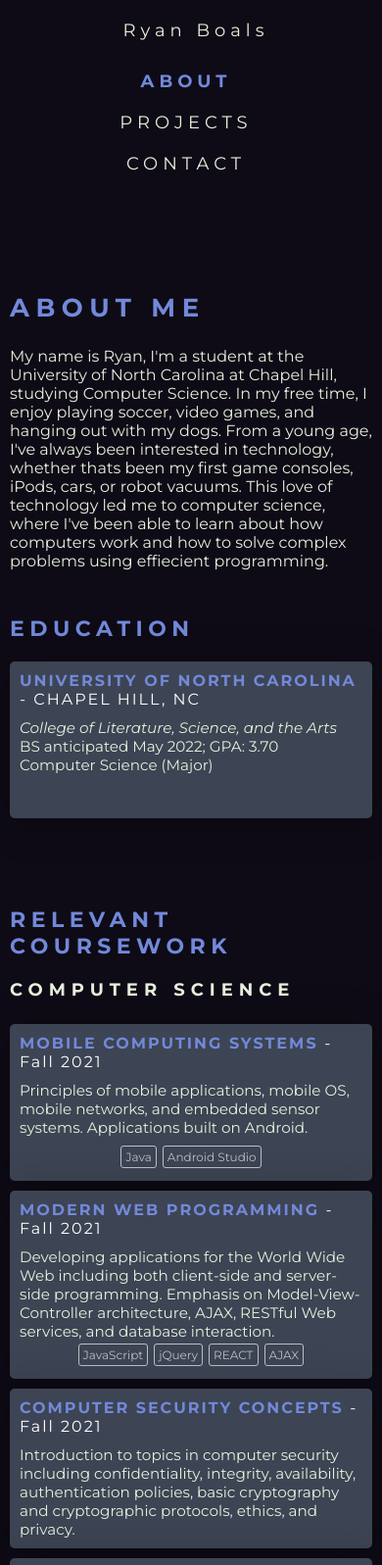
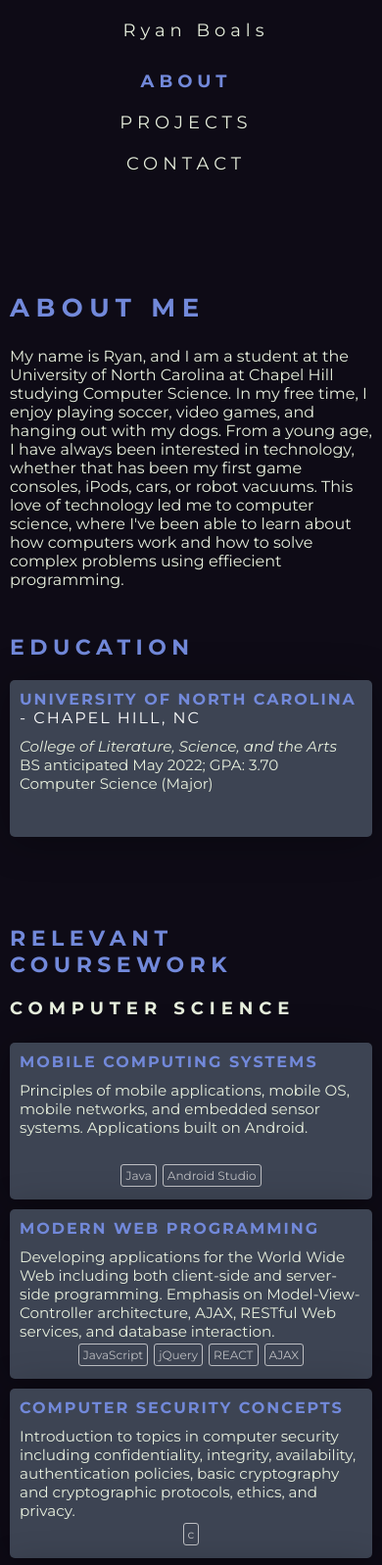
Before and after one commit to ryanb4/ryanb4.github.io, a plain HTML site: page about.html in a window 390 px wide. Shown: the top 1597 px of the page at 98% size. Drawn offline with Linux system fonts and the light colour scheme.

Commit message:
Updated descriptions

```diff
--- a/about.html
+++ b/about.html
@@ -44,9 +44,9 @@
 
                 <div class="about-header-container">
                     <h2 class="about-header">ABOUT ME</h2>
-                    <p> My name is Ryan, I'm a student at the University of North Carolina at Chapel Hill, studying Computer Science.
-                        In my free time, I enjoy playing soccer, video games, and hanging out with my dogs. From a young age, I've always
-                        been interested in technology, whether thats been my first game consoles, iPods, cars, or robot vacuums. This love
+                    <p> My name is Ryan, and I am a student at the University of North Carolina at Chapel Hill studying Computer Science.
+                        In my free time, I enjoy playing soccer, video games, and hanging out with my dogs. From a young age, I have always
+                        been interested in technology, whether that has been my first game consoles, iPods, cars, or robot vacuums. This love
                         of technology led me to computer science, where I've been able to learn about how computers work and how to solve
                         complex problems using effiecient programming.
                     </p>
@@ -75,7 +75,7 @@
                     <div class="comp-container">
                         <div class="course-card">
                             <div class="course-card-header-container">
-                                <h5 class="course-card-header">MOBILE COMPUTING SYSTEMS <span style="color: white; font-weight: normal;"> - Fall 2021 </span></h5>
+                                <h5 class="course-card-header">MOBILE COMPUTING SYSTEMS</h5>
                                 <p class="course-card-text">
                                     Principles of mobile applications, mobile OS, mobile networks, and embedded sensor systems. Applications built on Android.
                                 </p>
@@ -88,7 +88,7 @@
 
                         <div class="course-card">
                             <div class="course-card-header-container">
-                                <h5 class="course-card-header">MODERN WEB PROGRAMMING <span style="color: white; font-weight: normal;"> - Fall 2021 </span></h5>
+                                <h5 class="course-card-header">MODERN WEB PROGRAMMING</h5>
                                 <p class="course-card-text">
                                     Developing applications for the World Wide Web including both client-side and server-side programming. Emphasis on Model-View-Controller architecture, AJAX, RESTful Web services, and database interaction.
                                 </p>
@@ -103,11 +103,14 @@
 
                         <div class="course-card">
                             <div class="course-card-header-container">
-                                <h5 class="course-card-header">COMPUTER SECURITY CONCEPTS <span style="color: white; font-weight: normal;"> - Fall 2021 </span></h5>
+                                <h5 class="course-card-header">COMPUTER SECURITY CONCEPTS</h5>
                                 <p class="course-card-text">
                                     Introduction to topics in computer security including confidentiality, integrity, availability, authentication policies, basic cryptography and cryptographic protocols, ethics, and privacy.
                                 </p>
                             </div>
+                            <ul class="course-lang-list">
+                                <li class="course-lang-item">c</li>
+                            </ul>
                         </div>
 
                         <div class="course-card">
@@ -223,7 +226,7 @@
                     <div class="math-container">
                         <div class="course-card">
                             <div class="course-card-header-container">
-                                <h5 class="course-card-header">LINEAR ALGEBRA FOR APPLICATIONS <span style="color: white; font-weight: normal;"> - Fall 2021 </span></h5>
+                                <h5 class="course-card-header">LINEAR ALGEBRA FOR APPLICATIONS<h5>
                                 <p class="course-card-text">
                                     Studied random variables; moments; binomial, Poisson, normal, and related distributions; generating functions.
                                 </p>
--- a/app.js
+++ b/app.js
@@ -13,7 +13,7 @@ var typewriter = new Typewriter(app, {
 });
 
 typewriter
-    .typeString('<strong><span style="font-size:20px;"><span style="color: #7289da;"><span style="letter-spacing: 5px;">HELLO!</span></span></span></strong>')
+    .typeString('<strong><span style="font-size:30px;"><span style="color: #7289da;"><span style="letter-spacing: 5px;">HELLO!</span></span></span></strong>')
     .pauseFor(1000)
     .typeString('<br>')
     .typeString('<br>')
@@ -22,7 +22,7 @@ typewriter
     .typeString('<span style="color: #7289da;"> Computer Science</span> Student')
     .pauseFor(250)
     .typeString('<br>')
-    .typeString('at the University of North Carolina')
+    .typeString('at The University of North Carolina')
     .pauseFor(250)
     .typeString('<br>')
     .typeString('<span style="color: #7289da;">Chaepl Hill</span>')
```
Also changed, not shown: contact.html (+1 -1 lines), projects.html (+1 -1 lines).
